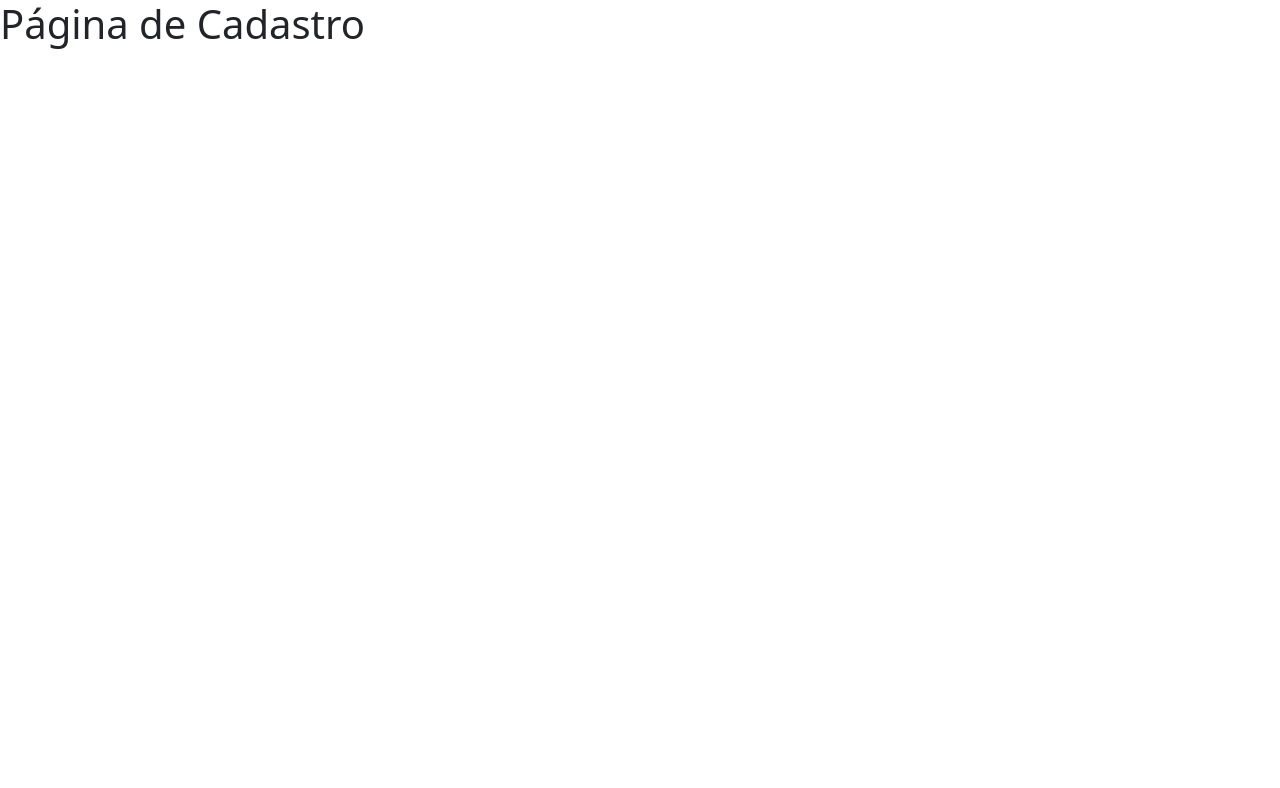
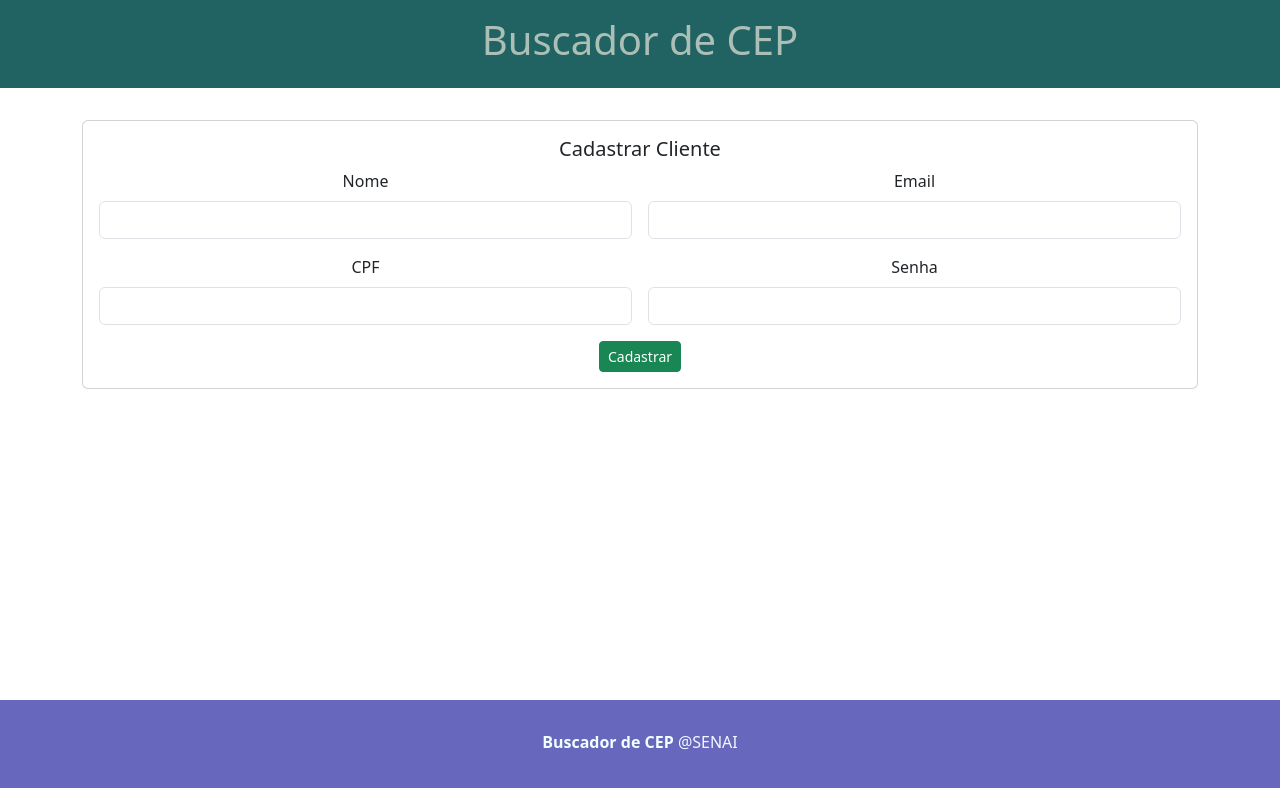
Before and after one commit to enzojunqueiraa/BuscaCep, a React (Create React App) app: page /cadastro in a window 1280 px wide. Shown: the top 788 px of the page. Built offline with nearby package versions, Linux system fonts and the light colour scheme.

Commit message:
commit de hj

```diff
--- a/src/components/Cadastro.tsx
+++ b/src/components/Cadastro.tsx
@@ -1,10 +1,102 @@
-import React, { Component, useState, ChangeEvent, FormEvent, useEffect} from 'react';
+import React, { Component, useState, ChangeEvent, FormEvent, useEffect } from 'react';
+import Header from './Header';
+import Footer from './Footer';
+import styles from '../App.module.css'
+import axios from 'axios';
 
 const Cadastro = () => {
 
-    return(
+     const [nome, setNome] = useState<string>("")
+     const [email, setEmail] = useState<string>("")
+     const [cpf, setCpf] = useState<string>("")
+     const [password, setPassword] = useState<string>("")
+
+     const cadastrarUsuario = (e: FormEvent) => {
+        e.preventDefault();
+
+        const dados = {
+            nome: nome,
+            email: email,
+            cpf: cpf,
+            password: password
+
+        }
+
+        axios.post('http://10.137.9.131:8000/api/store',
+        dados,
+        {
+            headers: {
+                "Accept": "application/json" ,
+                "Content-Type": "application/json"
+            }
+        }
+
+        ).then(function(response){
+            window.location.href = "/listagem"
+        }).catch(function(error){
+            console.log(error);
+        });
+
+     }
+
+     const handleState = (e: ChangeEvent<HTMLInputElement>) => {
+            if(e.target.name === "nome"){
+                setNome(e.target.value)
+            }
+            if(e.target.name === "email"){
+                setEmail(e.target.value)
+            }
+            if(e.target.name === "cpf"){
+                setCpf(e.target.value)
+            }
+            if(e.target.name === "password"){
+                setPassword(e.target.value)
+            }
+
+
+
+
+     }
+
+
+    return (
         <div>
-            <h1>Página de Cadastro</h1>
+            <Header />
+            <main className={styles.main}>
+                <div className='container'>
+                    <div className='card'>
+                        <div className='card-body' >
+                            <h5 className='card-tittle' >Cadastrar Cliente</h5>
+                            <form onSubmit={cadastrarUsuario} className='row g-3'>
+                                <div className='col-6' >
+                                    <label htmlFor="nome" className='form-label'> Nome </label>
+                                    <input type="text" name='nome' className='form-control' required onChange={handleState}/>
+                                </div>
+                                <div className='col-6' >
+                                    <label htmlFor="email" className='form-label'  > Email </label>
+                                    <input type="text" name='email' className='form-control' required onChange={handleState} />
+                                </div>
+                                <div className='col-6' >
+                                    <label htmlFor="cpf"  className='form-label' > CPF</label>
+                                    <input type="text" name='cpf' className='form-control' required onChange={handleState} />
+                                </div>
+                                <div className='col-6' >
+                                <label htmlFor="password"  className='form-label' > Senha </label>
+                                    <input type="text" name='password' className='form-control' required onChange={handleState} />
+                                </div>
+                                    <div className='col-12' >
+                                        <button type='submit'className='btn btn-success btn-sm' > Cadastrar </button>
+                                    </div>
+
+                            </form>
+                        </div>
+                    </div>
+
+
+                </div>
+            </main>
+
+            <Footer />
         </div>
     );
 
--- a/src/components/Footer.module.css
+++ b/src/components/Footer.module.css
@@ -1,10 +1,13 @@
 .footer{
-    height: 150px;
+    height: 100px;
     display: flex;
     align-items: center;
     justify-content: center;
     background-color: rgb(103, 103, 189);
     color: aliceblue;
+    position: fixed;
+    width: 100%;
+    bottom: 0;
 }
 
 .footer span{
--- a/src/components/Listagem.tsx
+++ b/src/components/Listagem.tsx
@@ -11,7 +11,7 @@
         async function fetchData() {
             try {
 
-                const response = await axios.get('http://10.137.9.132:8000/api/find');
+                const response = await axios.get('http://10.137.9.131:8000/api/find');
 
                 setUsuarios(response.data.data)
 
```
